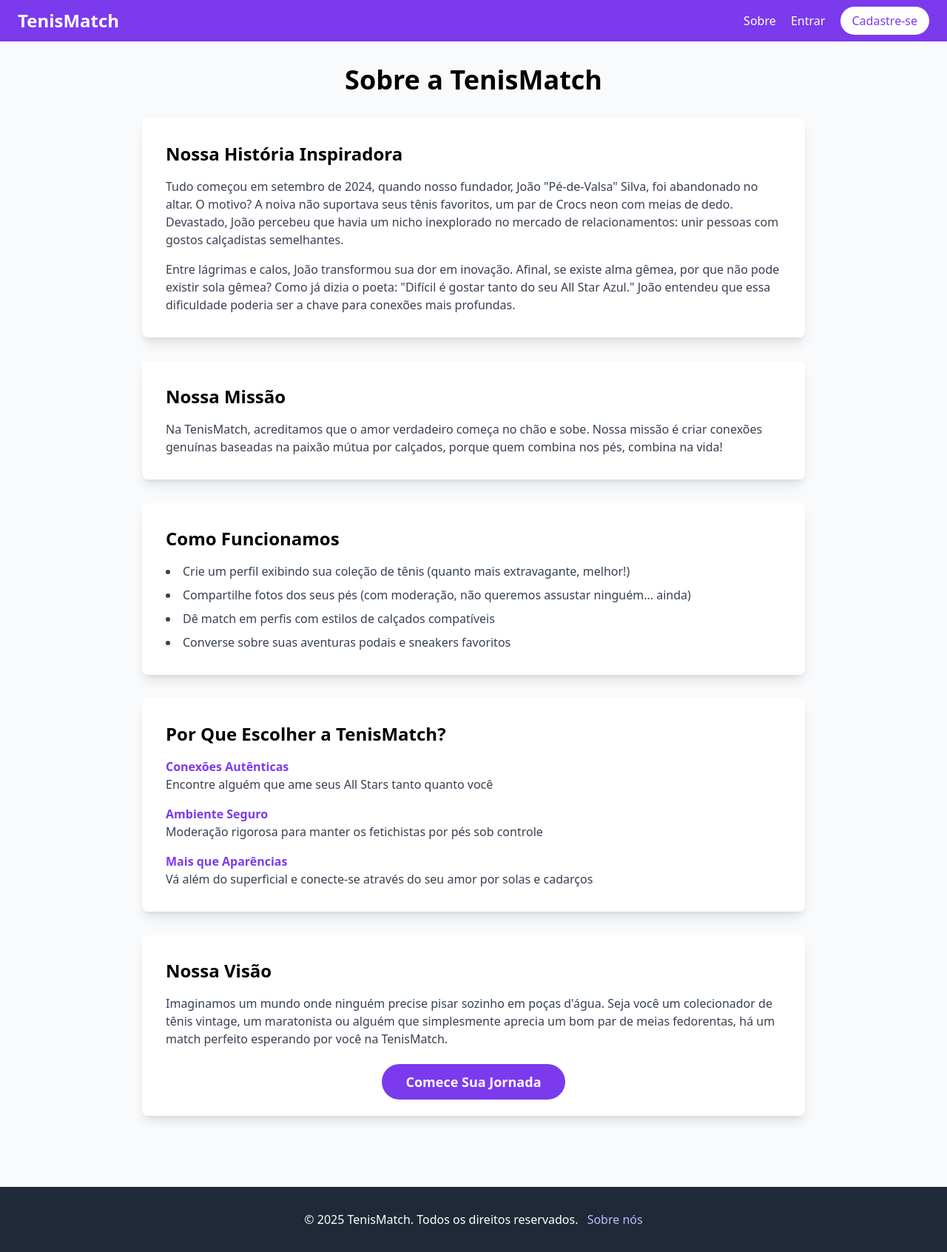
After one commit to Penhall/tenismatch, a Django app: page /sobre/ in a window 1280 px wide. The commit adds this page. Shown: the whole page at 74% size. Run offline with Django 4.2, Linux system fonts and the light colour scheme.

Commit message:
Casa - área about adicionada - 27.01.2025

```diff
--- a/apps/profiles/urls.py
+++ b/apps/profiles/urls.py
@@ -1,11 +1,12 @@
 # /tenismatch/apps/profiles/urls.py
 from django.urls import path
-from . import views
+from .views import ProfileEditView, ProfileDetailView, PreferencesView, DashboardView
 
 app_name = 'profiles'
 
 urlpatterns = [
-    path('edit/', views.ProfileEditView.as_view(), name='edit'),
-    path('detail/', views.ProfileDetailView.as_view(), name='detail'),
-    path('preferences/', views.PreferencesView.as_view(), name='preferences'),
+    path('editar/', ProfileEditView.as_view(), name='edit'),
+    path('detalhe/', ProfileDetailView.as_view(), name='detail'),
+    path('preferencias/', PreferencesView.as_view(), name='preferences'),
+    path('dashboard/', DashboardView.as_view(), name='dashboard'),
 ]
--- a/apps/users/views.py
+++ b/apps/users/views.py
@@ -14,6 +14,9 @@ from .forms import CustomUserCreationForm, UserUpdateForm
 
 def landing_page(request):
     return render(request, 'landing.html')
+
+def about(request):
+    return render(request, 'about.html')
 
 class SignUpView(CreateView):
     model = User
--- a/core/urls.py
+++ b/core/urls.py
@@ -4,6 +4,7 @@ from django.urls import path, include
 from django.conf import settings
 from django.conf.urls.static import static
 from django.contrib.auth import views as auth_views
+from apps.users import views
 
 urlpatterns = [
     path('admin/', admin.site.urls),
@@ -13,5 +14,7 @@ urlpatterns = [
     path('login/', auth_views.LoginView.as_view(template_name='users/login.html'), name='login'),
     path('logout/', auth_views.LogoutView.as_view(next_page='users:landing'), name='logout'),
     path('tenis_admin/', include(('apps.tenis_admin.urls', 'tenis_admin'), namespace='tenis_admin')),
+    path('sobre/', views.about, name='about'),# nova url para o dashboard
+
 
 ] + static(settings.MEDIA_URL, document_root=settings.MEDIA_ROOT)
--- /dev/null
+++ b/templates/about.html
@@ -0,0 +1,79 @@
+<!-- /tenismatch/templates/about.html -->
+{% extends 'base.html' %}
+
+{% block content %}
+<div class="container mx-auto px-6 py-8">
+    <div class="max-w-4xl mx-auto">
+        <h1 class="text-4xl font-bold text-center mb-8">Sobre a TenisMatch</h1>
+
+        <!-- Nossa História -->
+        <section class="bg-white rounded-lg shadow-lg p-8 mb-8">
+            <h2 class="text-2xl font-bold mb-4">Nossa História Inspiradora</h2>
+            <p class="text-gray-700 mb-4">
+                Tudo começou em setembro de 2024, quando nosso fundador, João "Pé-de-Valsa" Silva, foi abandonado no altar.
+                O motivo? A noiva não suportava seus tênis favoritos, um par de Crocs neon com meias de dedo. Devastado,
+                João percebeu que havia um nicho inexplorado no mercado de relacionamentos: unir pessoas com gostos calçadistas semelhantes.
+            </p>
+            <p class="text-gray-700">
+                Entre lágrimas e calos, João transformou sua dor em inovação. Afinal, se existe alma gêmea, por que não
+                pode existir sola gêmea? Como já dizia o poeta: "Difícil é gostar tanto do seu All Star Azul." João
+                entendeu que essa dificuldade poderia ser a chave para conexões mais profundas.
+            </p>
+        </section>
+
+        <!-- Nossa Missão -->
+        <section class="bg-white rounded-lg shadow-lg p-8 mb-8">
+            <h2 class="text-2xl font-bold mb-4">Nossa Missão</h2>
+            <p class="text-gray-700">
+                Na TenisMatch, acreditamos que o amor verdadeiro começa no chão e sobe. Nossa missão é criar conexões
+                genuínas baseadas na paixão mútua por calçados, porque quem combina nos pés, combina na vida!
+            </p>
+        </section>
+
+        <!-- Como Funcionamos -->
+        <section class="bg-white rounded-lg shadow-lg p-8 mb-8">
+            <h2 class="text-2xl font-bold mb-4">Como Funcionamos</h2>
+            <ul class="list-disc list-inside text-gray-700 space-y-2">
+                <li>Crie um perfil exibindo sua coleção de tênis (quanto mais extravagante, melhor!)</li>
+                <li>Compartilhe fotos dos seus pés (com moderação, não queremos assustar ninguém... ainda)</li>
+                <li>Dê match em perfis com estilos de calçados compatíveis</li>
+                <li>Converse sobre suas aventuras podais e sneakers favoritos</li>
+            </ul>
+        </section>
+
+        <!-- Por Que Escolher -->
+        <section class="bg-white rounded-lg shadow-lg p-8 mb-8">
+            <h2 class="text-2xl font-bold mb-4">Por Que Escolher a TenisMatch?</h2>
+            <div class="space-y-4">
+                <div>
+                    <h3 class="font-semibold text-purple-600">Conexões Autênticas</h3>
+                    <p class="text-gray-700">Encontre alguém que ame seus All Stars tanto quanto você</p>
+                </div>
+                <div>
+                    <h3 class="font-semibold text-purple-600">Ambiente Seguro</h3>
+                    <p class="text-gray-700">Moderação rigorosa para manter os fetichistas por pés sob controle</p>
+                </div>
+                <div>
+                    <h3 class="font-semibold text-purple-600">Mais que Aparências</h3>
+                    <p class="text-gray-700">Vá além do superficial e conecte-se através do seu amor por solas e cadarços</p>
+                </div>
+            </div>
+        </section>
+
+        <!-- Nossa Visão -->
+        <section class="bg-white rounded-lg shadow-lg p-8">
+            <h2 class="text-2xl font-bold mb-4">Nossa Visão</h2>
+            <p class="text-gray-700 mb-4">
+                Imaginamos um mundo onde ninguém precise pisar sozinho em poças d'água. Seja você um colecionador de
+                tênis vintage, um maratonista ou alguém que simplesmente aprecia um bom par de meias fedorentas, há
+                um match perfeito esperando por você na TenisMatch.
+            </p>
+            <div class="text-center mt-8">
+                <a href="{% url 'users:signup' %}" class="bg-purple-600 text-white px-8 py-3 rounded-full text-lg font-semibold hover:bg-purple-700">
+                    Comece Sua Jornada
+                </a>
+            </div>
+        </section>
+    </div>
+</div>
+{% endblock %}
--- a/templates/base.html
+++ b/templates/base.html
@@ -8,6 +8,7 @@
     <title>{% block title %}TenisMatch{% endblock %}</title>
     <link href="https://cdnjs.cloudflare.com/ajax/libs/tailwindcss/2.2.19/tailwind.min.css" rel="stylesheet">
     <link href="{% static 'css/styles.css' %}" rel="stylesheet">
+    <script src="https://unpkg.com/@popperjs/core@2"></script>
 </head>
 <body class="bg-gray-50">
     <nav class="bg-purple-600 text-white">
@@ -15,24 +16,21 @@
             <div class="flex justify-between items-center">
                 <a href="{% url 'users:landing' %}" class="text-2xl font-bold">TenisMatch</a>
                 {% if user.is_authenticated %}
-                <div class="space-x-4">
-                    <a href="{% url 'matching:match_list' %}">Matches</a>
+                <div class="space-x-4 flex items-center">
+                    <a href="{% url 'matching:match_list' %}" class="hover:text-gray-200">Matches</a>
                     {% if user.groups.all.0.name == 'Analyst' %}
-                    <a href="{% url 'tenis_admin:analyst_dashboard' %}" class="bg-yellow-400 text-purple-600 px-3 py-1 rounded-full">Área Reservada</a>
+                        <a href="{% url 'tenis_admin:analyst_dashboard' %}" class="bg-yellow-400 text-purple-600 px-3 py-1 rounded-full hover:bg-yellow-300">Área Reservada</a>
                     {% elif user.groups.all.0.name == 'Manager' %}
-                    <a href="{% url 'tenis_admin:manager_dashboard' %}" class="bg-green-400 text-purple-600 px-3 py-1 rounded-full">Área Reservada</a>
+                        <a href="{% url 'tenis_admin:manager_dashboard' %}" class="bg-green-400 text-purple-600 px-3 py-1 rounded-full hover:bg-green-300">Área Reservada</a>
                     {% endif %}
-                    <a href="{% url 'profiles:edit' %}">Perfil</a>
-                    <form action="{% url 'users:logout' %}" method="post" class="inline">
-                        {% csrf_token %}
-                        <button type="submit" class="text-white hover:text-gray-200 bg-transparent border-none cursor-pointer">Sair</button>
-                    </form>
+                    <a href="{% url 'profiles:edit' %}" class="hover:text-gray-200">Perfil</a>
+                    <a href="{% url 'users:logout' %}" class="hover:text-gray-200">Sair</a>
                 </div>
                 {% else %}
                 <div class="space-x-4">
-                    <a href="{% url 'users:login' %}">Entrar</a>
-                    <a href="{% url 'users:signup' %}" class="bg-white text-purple-600 px-4 py-2 rounded-full">Cadastre-se</a>
-
+                    <a href="#sobre" class="hover:text-gray-200">Sobre</a>
+                    <a href="{% url 'users:login' %}" class="hover:text-gray-200">Entrar</a>
+                    <a href="{% url 'users:signup' %}" class="bg-white text-purple-600 px-4 py-2 rounded-full hover:bg-gray-100">Cadastre-se</a>
                 </div>
                 {% endif %}
             </div>
@@ -56,7 +54,10 @@
 
     <footer class="bg-gray-800 text-white py-8 mt-16">
         <div class="container mx-auto px-6">
-            <p class="text-center">&copy; 2025 TenisMatch. Todos os direitos reservados.</p>
+            <p class="text-center">
+                &copy; 2025 TenisMatch. Todos os direitos reservados.
+                <a href="{% url 'users:landing' %}#sobre" class="text-purple-300 hover:underline ml-2">Sobre nós</a>
+            </p>
         </div>
     </footer>
 </body>
--- a/templates/matching/match_detail.html
+++ b/templates/matching/match_detail.html
@@ -1,3 +1,4 @@
+<!-- /tenismatch/templates/matching/match_detail.html -->
 {% extends 'base.html' %}
 
 {% block content %}
--- a/templates/matching/match_list.html
+++ b/templates/matching/match_list.html
@@ -1,3 +1,4 @@
+<!-- /tenismatch/templates/matching/match_list.html -->
 {% extends 'base.html' %}
 
 {% block content %}
--- a/templates/matching/sneaker_form.html
+++ b/templates/matching/sneaker_form.html
@@ -1,3 +1,4 @@
+<!-- /tenismatch/templates/matching/sneaker_form.html -->
 {% extends 'base.html' %}
 
 {% block content %}
--- a/templates/profiles/detail.html
+++ b/templates/profiles/detail.html
@@ -1,3 +1,4 @@
+<!-- /tenismatch/templates/profiles/detail.html -->
 <!-- /tenismatch/templates/profiles/detail.html -->
 {% extends 'base.html' %}
 
--- a/templates/users/login.html
+++ b/templates/users/login.html
@@ -1,4 +1,4 @@
-<!-- templates/users/login.html -->
+<!-- /tenismatch/templates/users/login.html -->
 {% extends 'base.html' %}
 
 {% block content %}
--- a/templates/users/profile.html
+++ b/templates/users/profile.html
@@ -1,3 +1,4 @@
+<!-- /tenismatch/templates/users/profile.html -->
 <!-- /tenismatch/templates/users/profile.html -->
 {% extends 'base.html' %}
 
--- a/templates/users/signup.html
+++ b/templates/users/signup.html
@@ -1,4 +1,4 @@
-<!-- templates/users/signup.html -->
+<!-- /tenismatch/templates/users/signup.html -->
 {% extends 'base.html' %}
 
 {% block content %}
```
Also changed, not shown: apps/profiles/views.py (+23 -0 lines), docs/about.md (added, +40 -0 lines), templates/landing.html (+31 -2 lines), templates/profiles/dashboard.html (added, +60 -0 lines).
